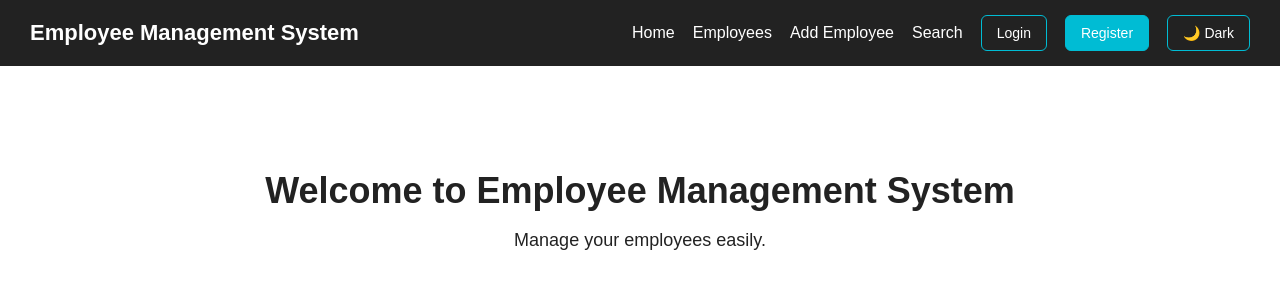
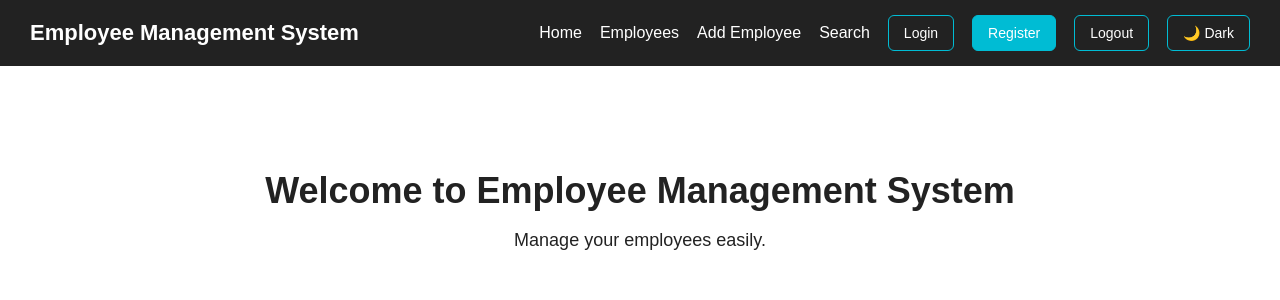
Before and after one commit to jayasri2530/jayasri-project, a Django app: template templates/navbar.html in a window 1280 px wide. Shown: the top 300 px of the page. Run offline with Django 5.2, Linux system fonts and the light colour scheme; the template is opened without the code that fills it, so the values that code supplies are empty.

Commit message:
Fix navbar logout button

```diff
--- a/templates/navbar.html
+++ b/templates/navbar.html
@@ -258,6 +258,17 @@
             </a>
 
 
+            <!-- LOGOUT BUTTON -->
+
+            <a href="/logout">
+
+                <button class="nav-btn">
+                    Logout
+                </button>
+
+            </a>
+
+
             <!-- THEME BUTTON -->
 
             <button
@@ -276,7 +287,7 @@
 
 
     <!-- =========================
-         HOME PAGE
+         HOME CONTENT
     ========================= -->
 
     <div class="home-content">
```
